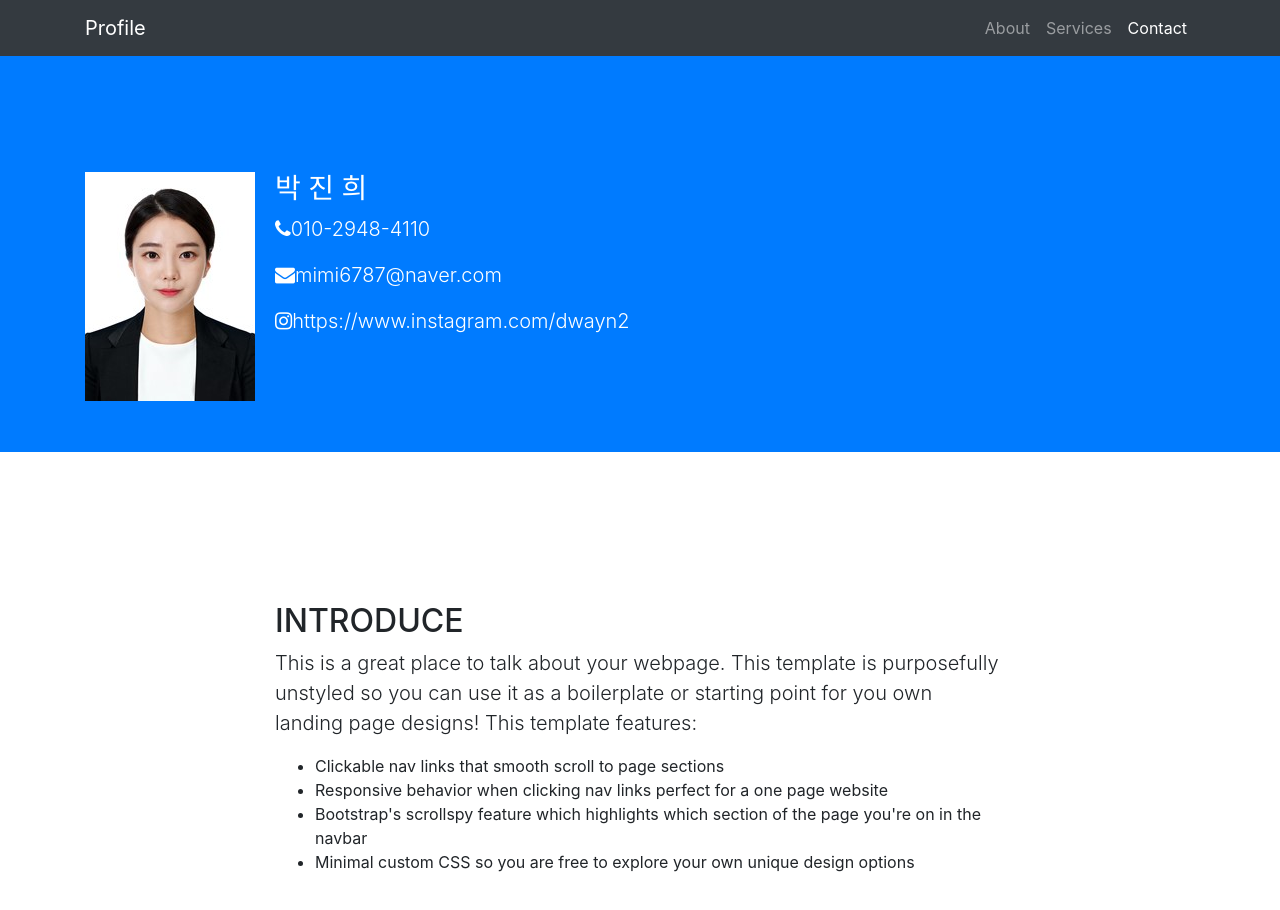
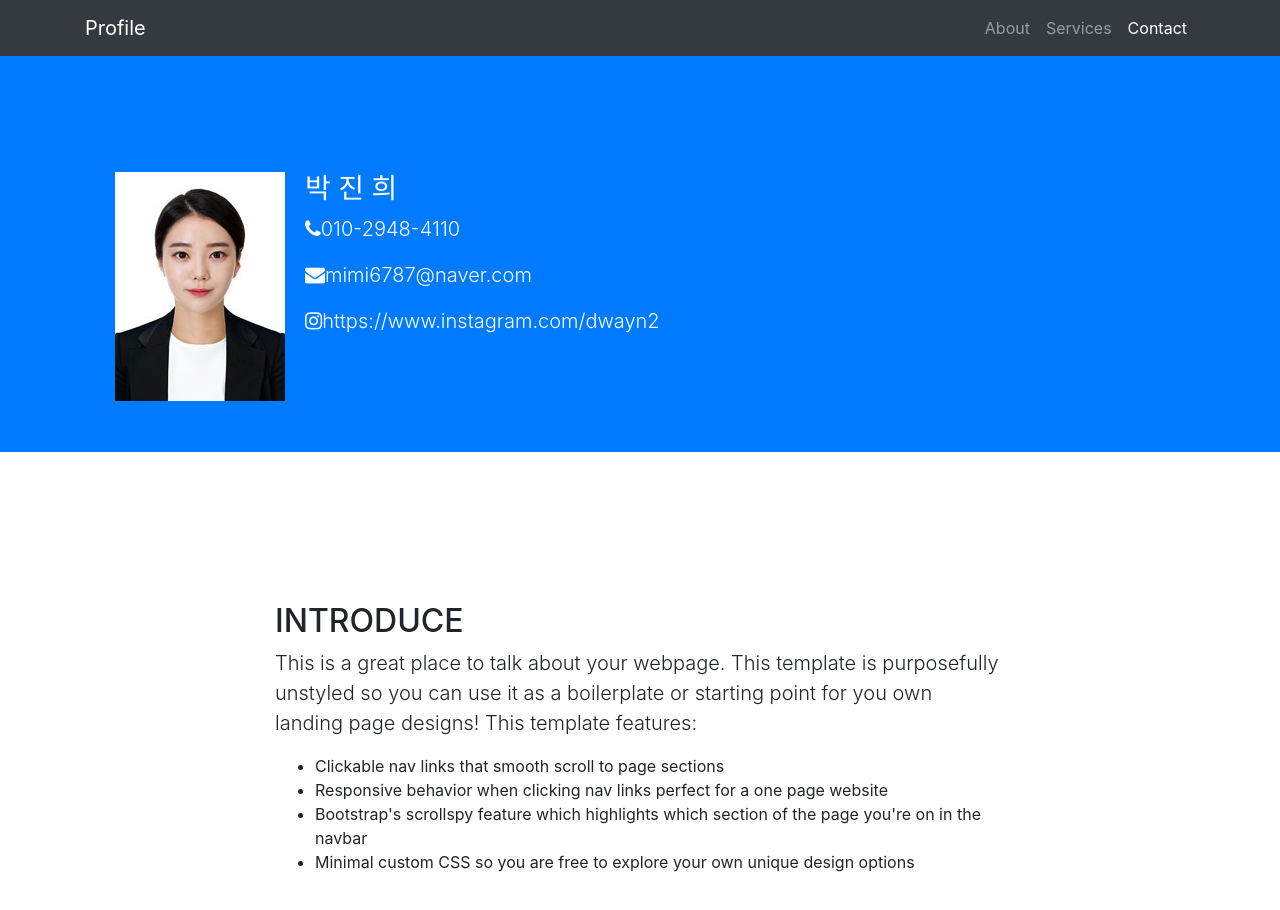
Before and after one commit to dwayn2/jindol.io, a website with bundled scripts: page index.html in a window 1280 px wide. Shown: the top 910 px of the page. Built offline with nearby package versions, Linux system fonts and the light colour scheme.

Commit message:
Update index.html

```diff
--- a/index.html
+++ b/index.html
@@ -49,7 +49,7 @@
   <header class="bg-primary text-white">
     <div class="container text-center">
       <p>
-        <img src="p.jpg" style="float:left; margin-right:20px; margin-bottom:10px;">
+        <img src="p.jpg" style="float:left; margin-left:30px; margin-right:20px;">
       </p>
     </div>
     <h3>박 진 희</h3>
```
